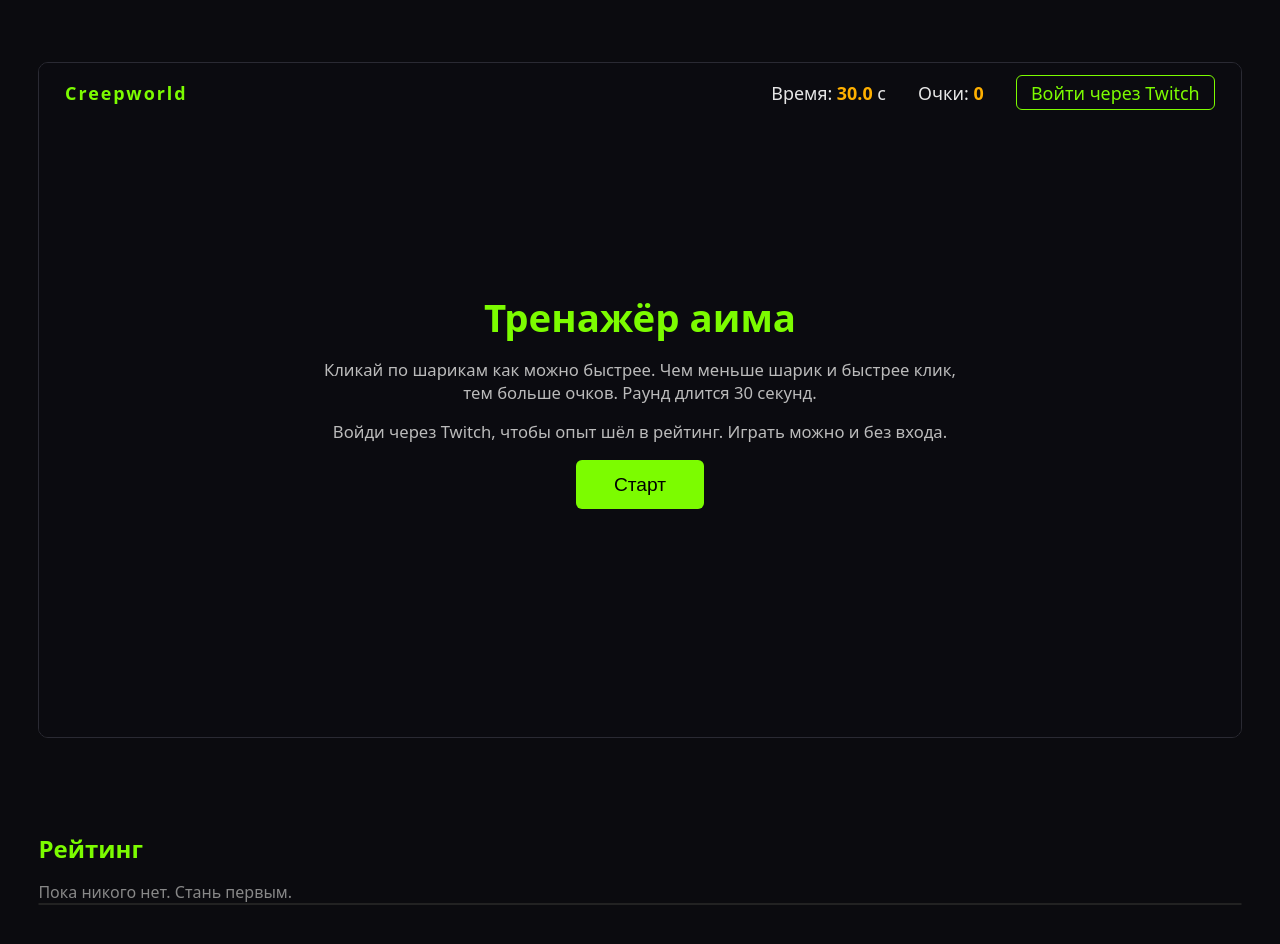
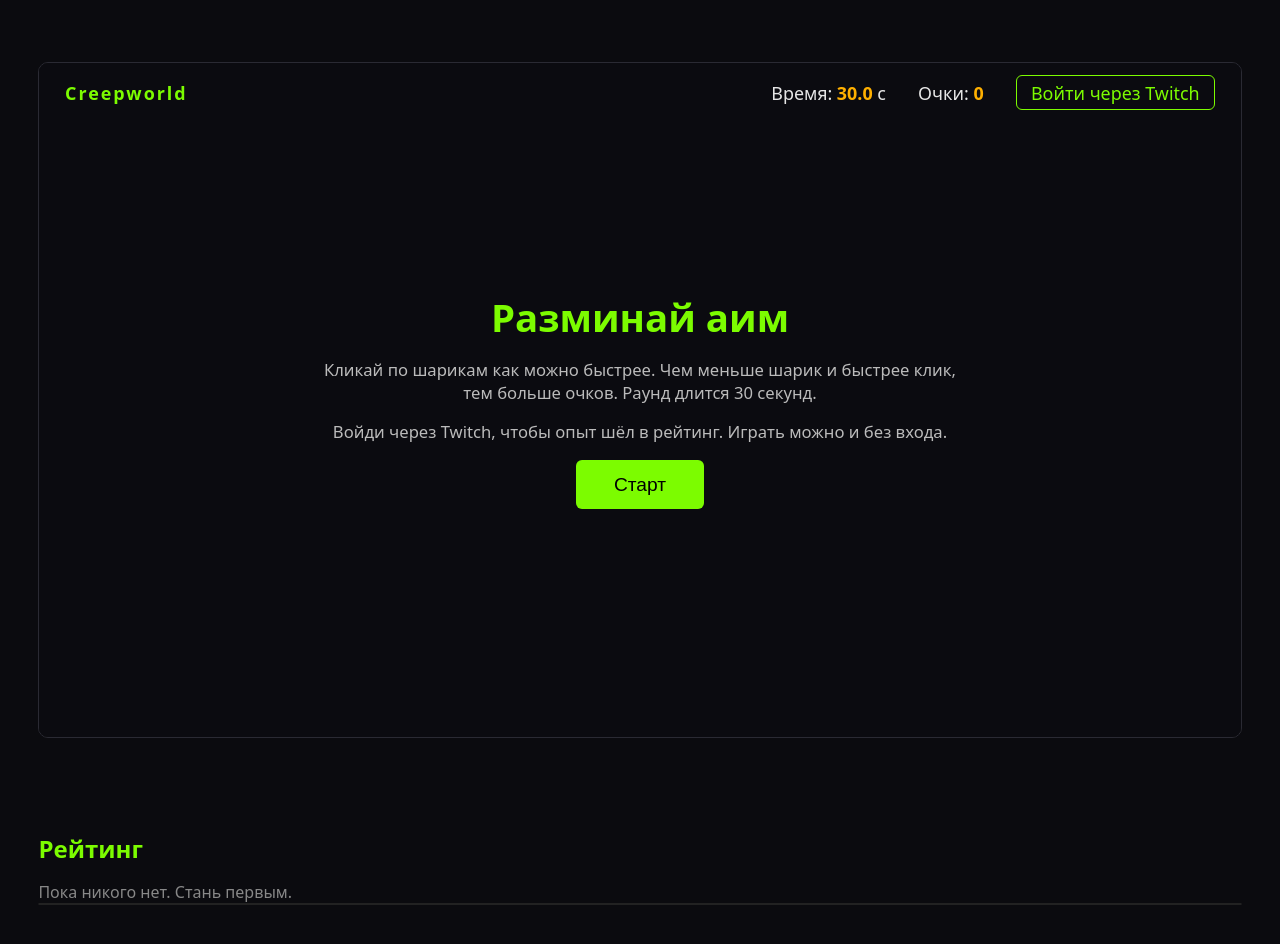
Before and after one commit to Oleksandr1231/creepworld, a plain HTML site: page public/index.html in a window 1280 px wide. Drawn offline with Linux system fonts and the light colour scheme; no server answers.

Commit message:
новое название вкладки

```diff
--- a/public/index.html
+++ b/public/index.html
@@ -1,9 +1,10 @@
 <!DOCTYPE html>
 <html lang="ru">
 <head>
+  <link rel="icon" type="image/jpeg" href="favicon.jpg">
   <meta charset="UTF-8">
   <meta name="viewport" content="width=device-width, initial-scale=1">
-  <title>Creepworld — тренажёр аима</title>
+  <title>Creepworld</title>
   <link rel="stylesheet" href="style.css">
 </head>
 <body>
@@ -19,7 +20,7 @@
       </div>
 
       <div id="overlay">
-        <h2 id="title">Тренажёр аима</h2>
+        <h2 id="title">Разминай аим</h2>
         <p id="result">Кликай по шарикам как можно быстрее. Чем меньше шарик и быстрее клик, тем больше очков. Раунд длится 30 секунд.</p>
         <p id="saved"></p>
         <button id="btn">Старт</button>
```
Also changed, not shown: favicon.jpg (added).
